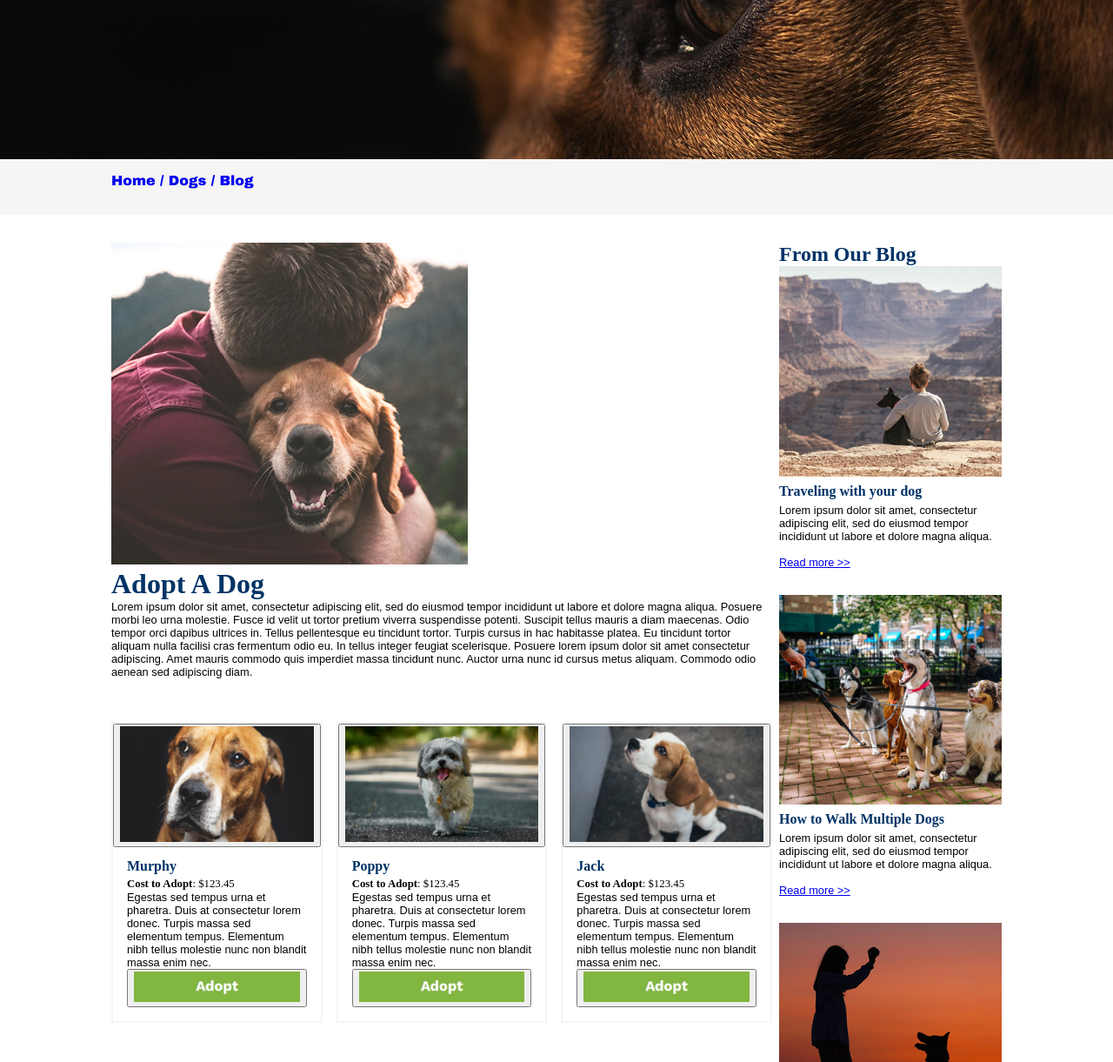
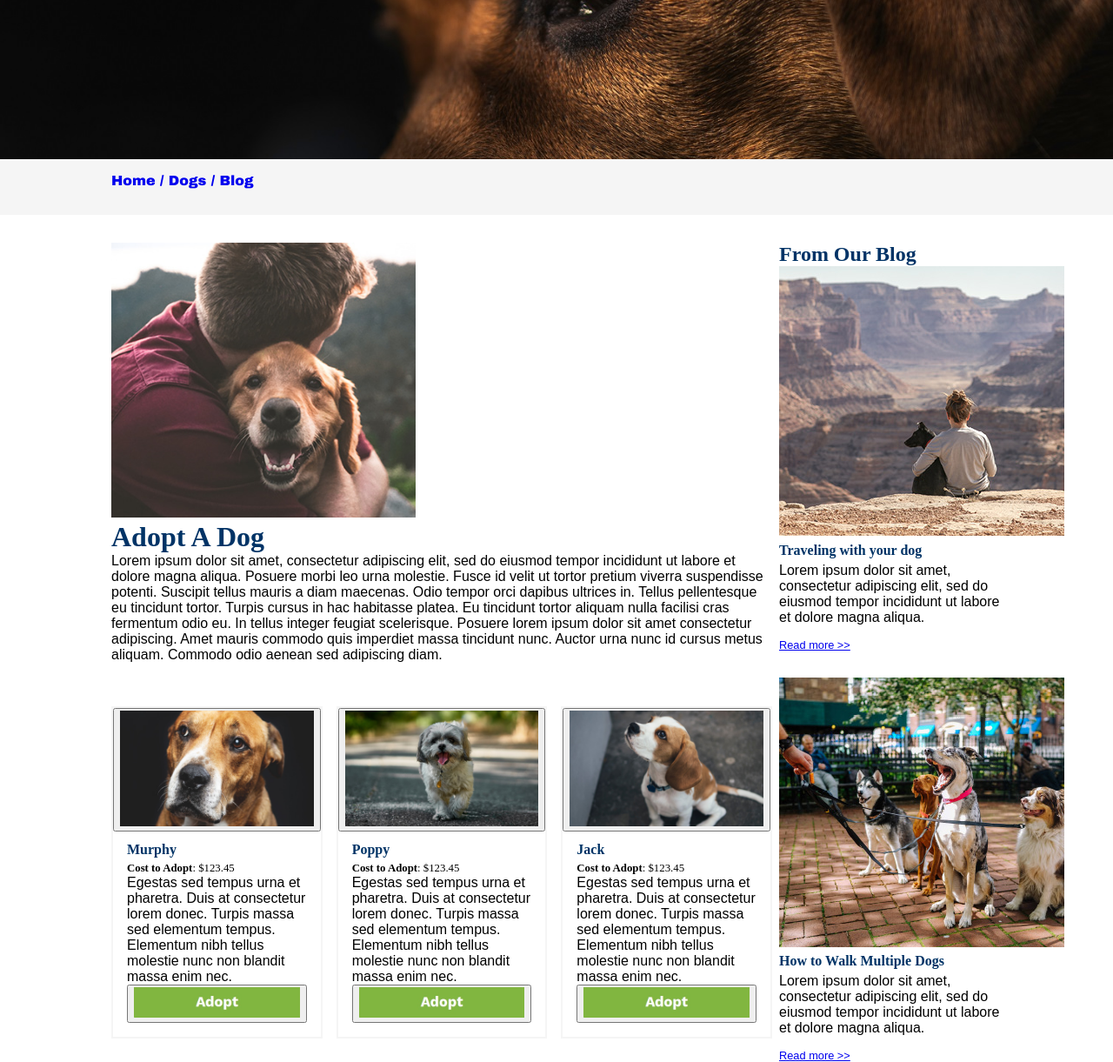
Before and after one commit to cdelapena/cdelapena.github.io, a plain HTML site: page html200-adopt-a-dog/adoptadog-index.html in a window 1280 px wide. Shown: the part 233-1454 px from the top of the page at 87% size. Drawn offline with Linux system fonts and the light colour scheme.

Commit message:
Saving files updated for HTML200 lesson 7

```diff
--- a/html200-adopt-a-dog/adoptadog-index.html
+++ b/html200-adopt-a-dog/adoptadog-index.html
@@ -36,21 +36,21 @@
 
         <div class="content-box">
             <h2>From Our Blog</h2>
-            <img src="images/blog-1.jpg" alt="Dog and owner looking over a canyon" style="width:100%;">
+            <img class ="max-img" src="images/blog-1.jpg" alt="Dog and owner looking over a canyon">
             <h3>Traveling with your dog</h3>
             <p>Lorem ipsum dolor sit amet, consectetur adipiscing elit, sed do eiusmod tempor incididunt
                ut labore et dolore magna aliqua.</p>
             <br>
             <a href="adoptadog-blog.html">Read more >></a>
             <br><br><br>
-            <img src="images/blog-2.jpg" alt="Many dogs sitting and behaving" style="width:100%;">
+            <img class ="max-img" src="images/blog-2.jpg" alt="Many dogs sitting and behaving">
             <h3>How to Walk Multiple Dogs</h3>
             <p>Lorem ipsum dolor sit amet, consectetur adipiscing elit, sed do eiusmod tempor incididunt
                ut labore et dolore magna aliqua.</p>
             <br>
             <a href="adoptadog-blog.html">Read more >></a>
             <br><br><br>
-            <img src="images/blog-3.jpg" alt="Dog and owner playing fetch at dawn" style="width:100%;">
+            <img class ="max-img" src="images/blog-3.jpg" alt="Dog and owner playing fetch at dawn">
             <h3>Teach Your Dog to Fetch!</h3>
             <p>Lorem ipsum dolor sit amet, consectetur adipiscing elit, sed do eiusmod tempor incididunt
                ut labore et dolore magna aliqua.
@@ -59,7 +59,7 @@
         </div>
 
         <div class="header">
-          <img class="header-image" src="images/home-intro.jpg" alt="Introduction photo of dog and his owner">
+          <img class="max-img" src="images/home-intro.jpg" alt="Introduction photo of dog and his owner">
         <h1>Adopt A Dog</h1>
         <p>Lorem ipsum dolor sit amet, consectetur adipiscing elit, sed do eiusmod tempor incididunt
              ut labore et dolore magna aliqua. Posuere morbi leo urna molestie. Fusce id velit ut tortor
--- a/html200-adopt-a-dog/styles/adoptadog-stylesheet.css
+++ b/html200-adopt-a-dog/styles/adoptadog-stylesheet.css
@@ -4,11 +4,16 @@ ruining some of the header and footer styles.*/
 *{margin:0;}
 
 header {
+  color: white;
+  background: linear-gradient(to right, white, purple, gold, white);
   background-image: url('../images/header-image.jpg');
   padding: 3rem;
   height: 20rem;
-  color: white;
+  width: 100%
   font-family: 'Open Sans', sans-serif;
+  background-size: cover;
+}
+body {
 }
 .header-h1 {
   color: lime;
@@ -46,7 +51,12 @@ h3 {
 }
 p {
   font-family: Arial, Helvetica, sans-serif;
-  font-size: 0.8rem;
+  font-size: 1rem;
+}
+.max-img {
+  max-width: 350px;
+  height: auto;
+}
 }
 .content-box {
   float: right;
@@ -127,6 +137,7 @@ img.wrap {
   display:grid;
   flex-direction: column;
   border: 0.125rem solid whitesmoke;
+  max-width: 350px;
 }
 .grid-text {
   padding: 0.5rem 1rem 1rem 1rem;
@@ -254,6 +265,7 @@ input[type=submit]:hover {
     padding: 2rem 10% 0rem 0.5rem;
     font-size: 0.8rem;
     font-family: Arial, Helvetica, sans-serif;
+    max-width: 350px;
   }
   .content-box-mobile {
     display: none;
```
Also changed, not shown: my-projects.html (+6 -0 lines), 1 other file.
